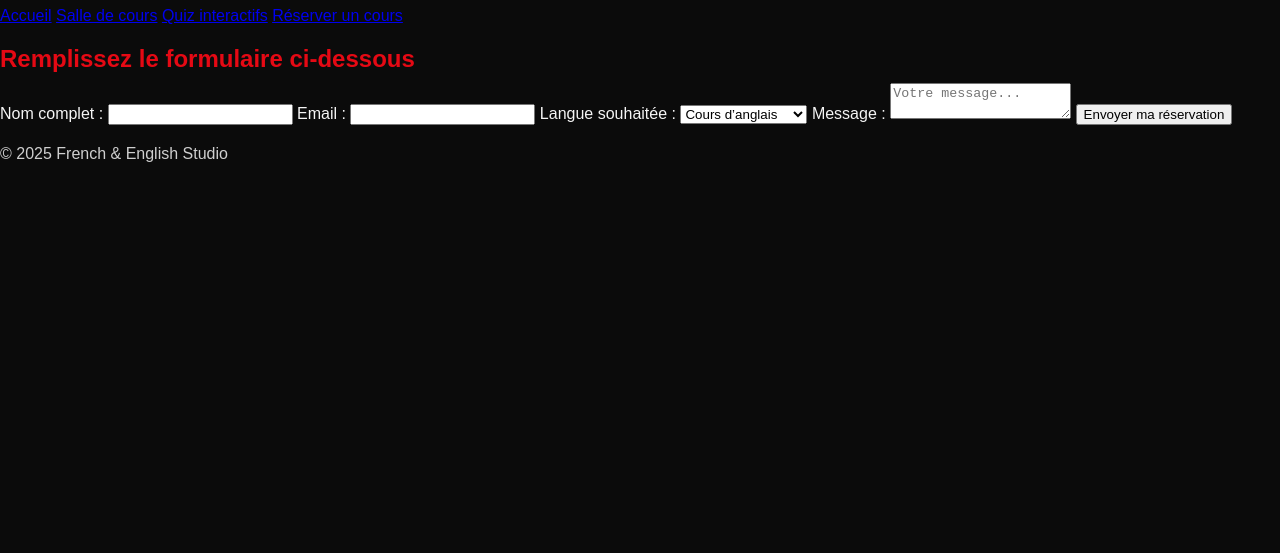
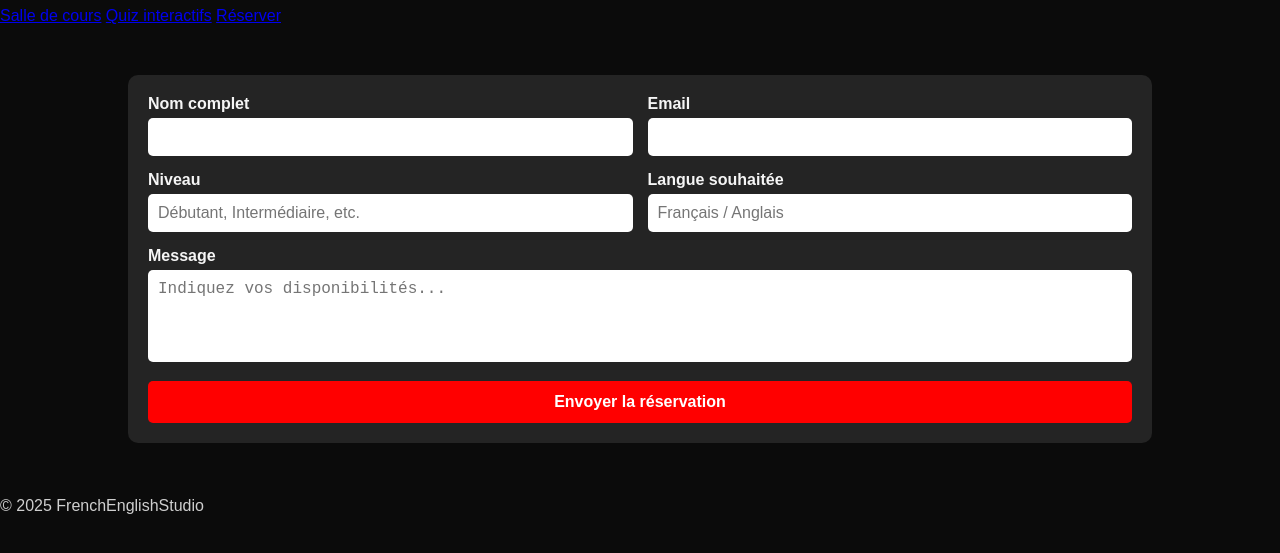
Before and after one commit to romanntr/frenchenglishstudio, a plain HTML site: page reservation.html in a window 1280 px wide. Shown: the part 61-614 px from the top of the page. Drawn offline with Linux system fonts and the light colour scheme.

Commit message:
Update reservation.html

```diff
--- a/reservation.html
+++ b/reservation.html
@@ -3,45 +3,105 @@
 <head>
   <meta charset="UTF-8">
   <meta name="viewport" content="width=device-width, initial-scale=1.0">
-  <title>Réserver un cours - French & English Studio</title>
+  <title>Réserver un cours - FrenchEnglishStudio</title>
   <link rel="stylesheet" href="style.css">
+  <style>
+    form {
+      display: grid;
+      grid-template-columns: 1fr 1fr;
+      gap: 15px;
+      width: 80%;
+      margin: 50px auto;
+      background: rgba(255,255,255,0.1);
+      padding: 20px;
+      border-radius: 10px;
+    }
+
+    input, textarea, button {
+      width: 100%;
+      padding: 10px;
+      border-radius: 5px;
+      border: none;
+      font-size: 1rem;
+    }
+
+    label {
+      font-weight: bold;
+      margin-bottom: 5px;
+      display: block;
+    }
+
+    textarea {
+      resize: none;
+      grid-column: span 2;
+    }
+
+    button {
+      grid-column: span 2;
+      background: #f00;
+      color: white;
+      cursor: pointer;
+      padding: 12px;
+      font-weight: bold;
+      border-radius: 5px;
+      transition: background 0.3s;
+    }
+
+    button:hover {
+      background: #900;
+    }
+
+    @media (max-width: 700px) {
+      form {
+        grid-template-columns: 1fr;
+      }
+      button, textarea {
+        grid-column: span 1;
+      }
+    }
+  </style>
 </head>
 <body>
   <header>
     <h1>Réserver un cours</h1>
     <nav>
-      <a href="index.html">Accueil</a>
-      <a href="cours.html">Salle de cours</a>
+      <a href="index.html">Salle de cours</a>
       <a href="quiz.html">Quiz interactifs</a>
-      <a href="reservation.html" class="active">Réserver un cours</a>
+      <a href="reservation.html">Réserver</a>
     </nav>
   </header>
 
-  <main>
-    <h2>Remplissez le formulaire ci-dessous</h2>
+  <form action="https://formspree.io/f/xqakvqaw" method="POST">
+    <div>
+      <label>Nom complet</label>
+      <input type="text" name="nom" required>
+    </div>
 
-    <form action="https://formspree.io/f/mkgwzpjz" method="POST">
-      <label>Nom complet :</label>
-      <input type="text" name="nom" required>
+    <div>
+      <label>Email</label>
+      <input type="email" name="email" required>
+    </div>
 
-      <label>Email :</label>
-      <input type="email" name="email" required>
+    <div>
+      <label>Niveau</label>
+      <input type="text" name="niveau" placeholder="Débutant, Intermédiaire, etc." required>
+    </div>
 
-      <label>Langue souhaitée :</label>
-      <select name="langue" required>
-        <option value="anglais">Cours d’anglais</option>
-        <option value="français">Cours de français</option>
-      </select>
+    <div>
+      <label>Langue souhaitée</label>
+      <input type="text" name="langue" placeholder="Français / Anglais" required>
+    </div>
 
-      <label>Message :</label>
-      <textarea name="message" placeholder="Votre message..." required></textarea>
+    <div style="grid-column: span 2;">
+      <label>Message</label>
+      <textarea name="message" rows="4" placeholder="Indiquez vos disponibilités..."></textarea>
+    </div>
 
-      <button type="submit">Envoyer ma réservation</button>
-    </form>
-  </main>
+    <button type="submit">Envoyer la réservation</button>
+  </form>
 
   <footer>
-    <p>© 2025 French & English Studio</p>
+    <p>© 2025 FrenchEnglishStudio</p>
   </footer>
 </body>
 </html>
```
